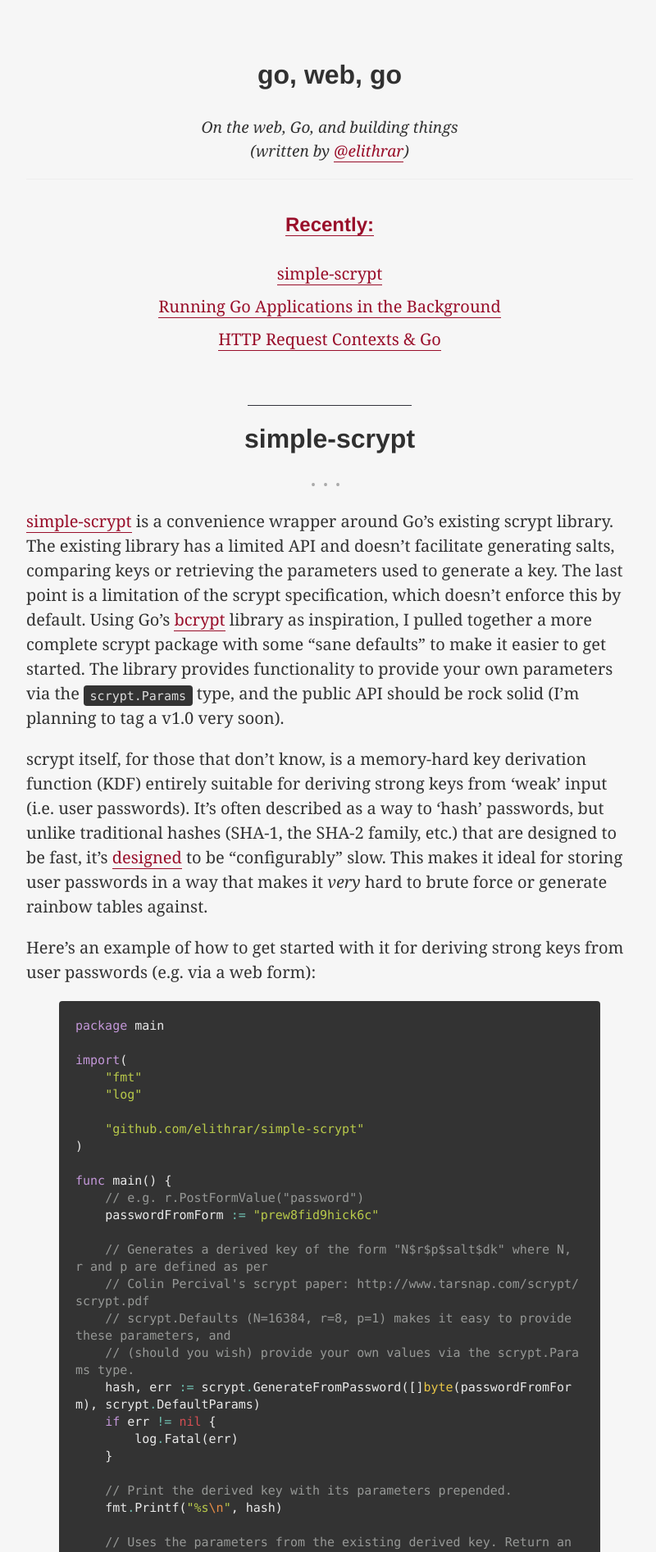
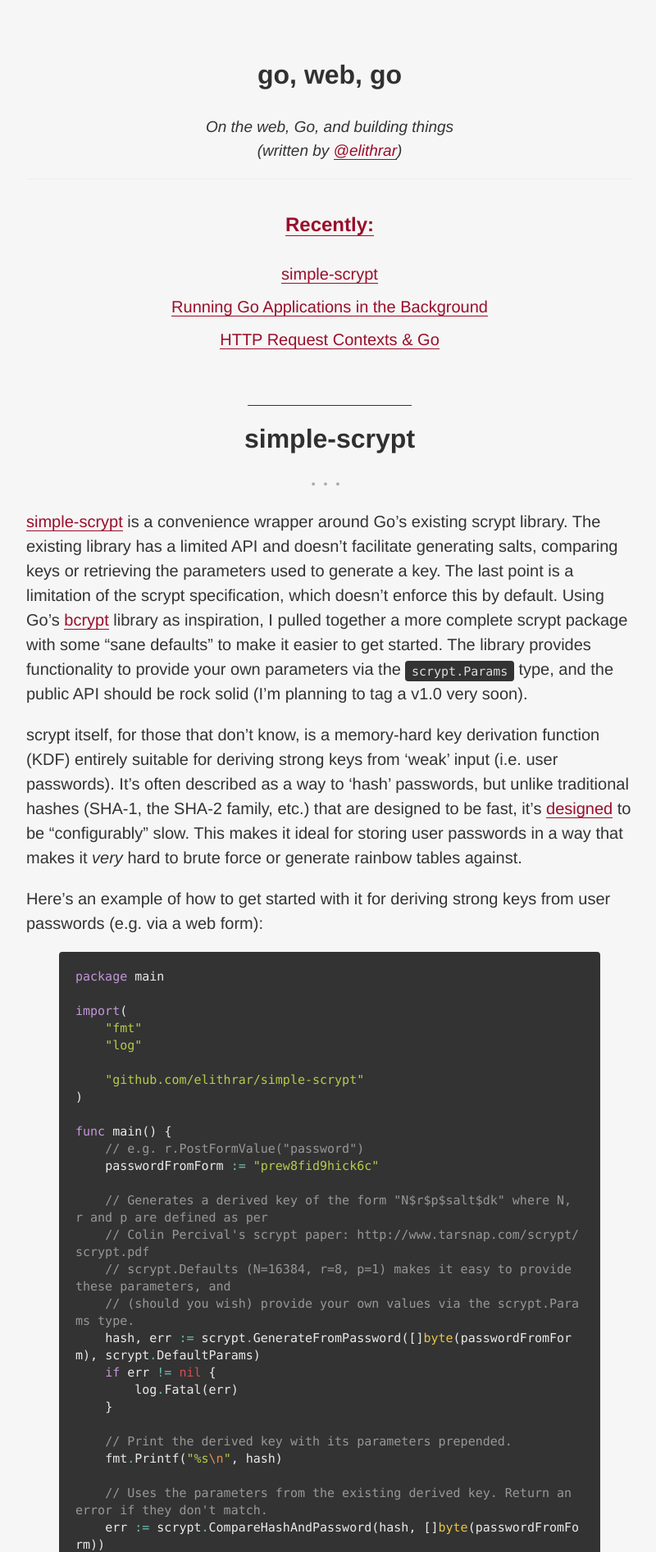
Before and after one commit to elithrar/elithrar.github.io, a Jekyll site: the page built from index.html, in a window 1280 px wide. Shown: the top 1893 px of the page at 82% size, without its empty margins (238-1038 px from the left). Built offline with Jekyll 4.4.1, drawn with Linux system fonts in a browser that asks for light colours; Markdown is read by kramdown in place of the engine named in the settings; the list of posts is cut into pages by our own code.

Commit message:
Changed body font from Freight Text to PT Sans.

```diff
--- a/public/css/elithrar-www.css
+++ b/public/css/elithrar-www.css
@@ -1,5 +1,5 @@
 html {
-  font-family: "freight-text-pro", "Georgia", serif;
+  font-family: "pt-sans", "Helvetica", "Arial", sans-serif;
   font-weight: 400;
 }
 
@@ -31,7 +31,7 @@ a:focus {
 .btn {
   display: inline-block;
   padding: .25rem 1rem;
-  font-family: "freight-text-pro", "Georgia", serif;
+  font-family: "pt-sans", "Helvetica", "Arial", sans-serif;
   border: .1rem solid #32343c;
   border-radius: .1rem;
   background-color: #FFCD2B;
@@ -117,7 +117,7 @@ pre, code {
 }
 
 .pagination {
-  font-family: "freight-text-pro", "Georgia", serif;
+  font-family: "pt-sans", "Helvetica", "Arial", sans-serif;
 }
 
 .pagination-item {
```
